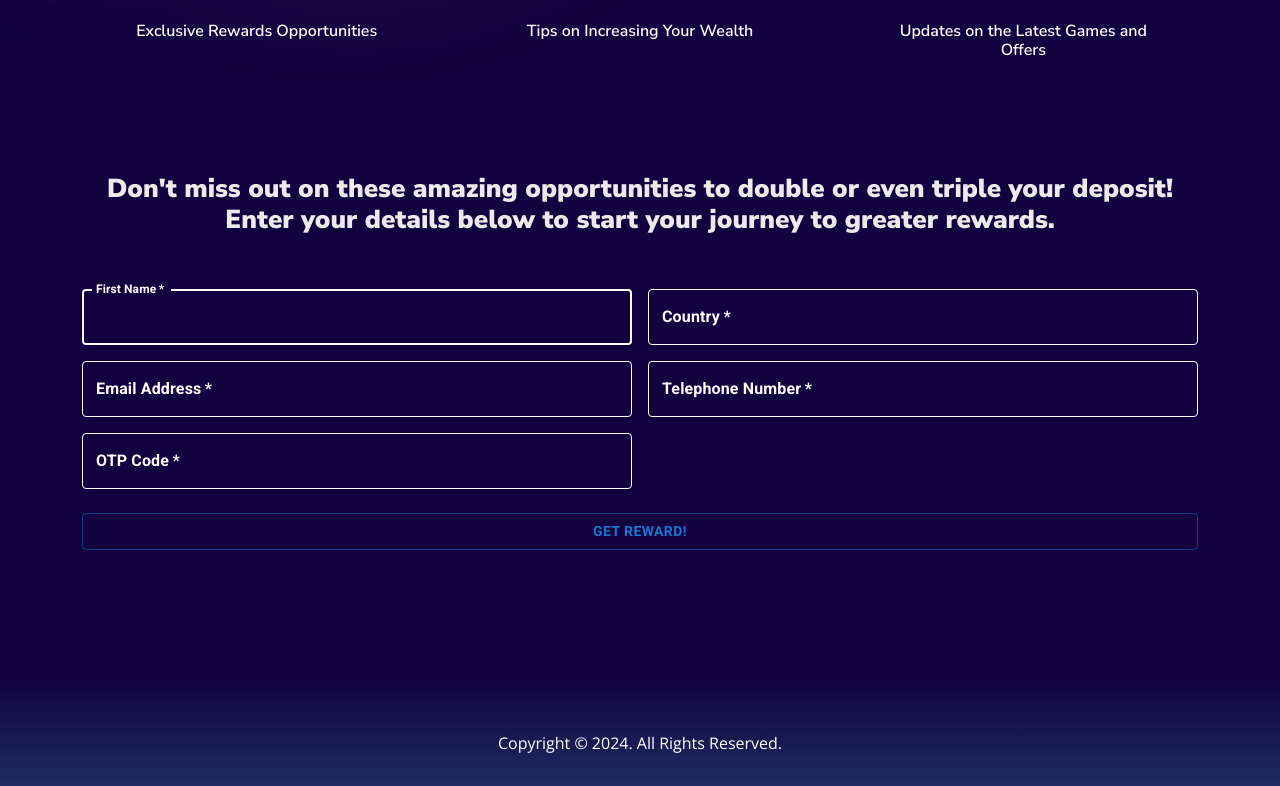
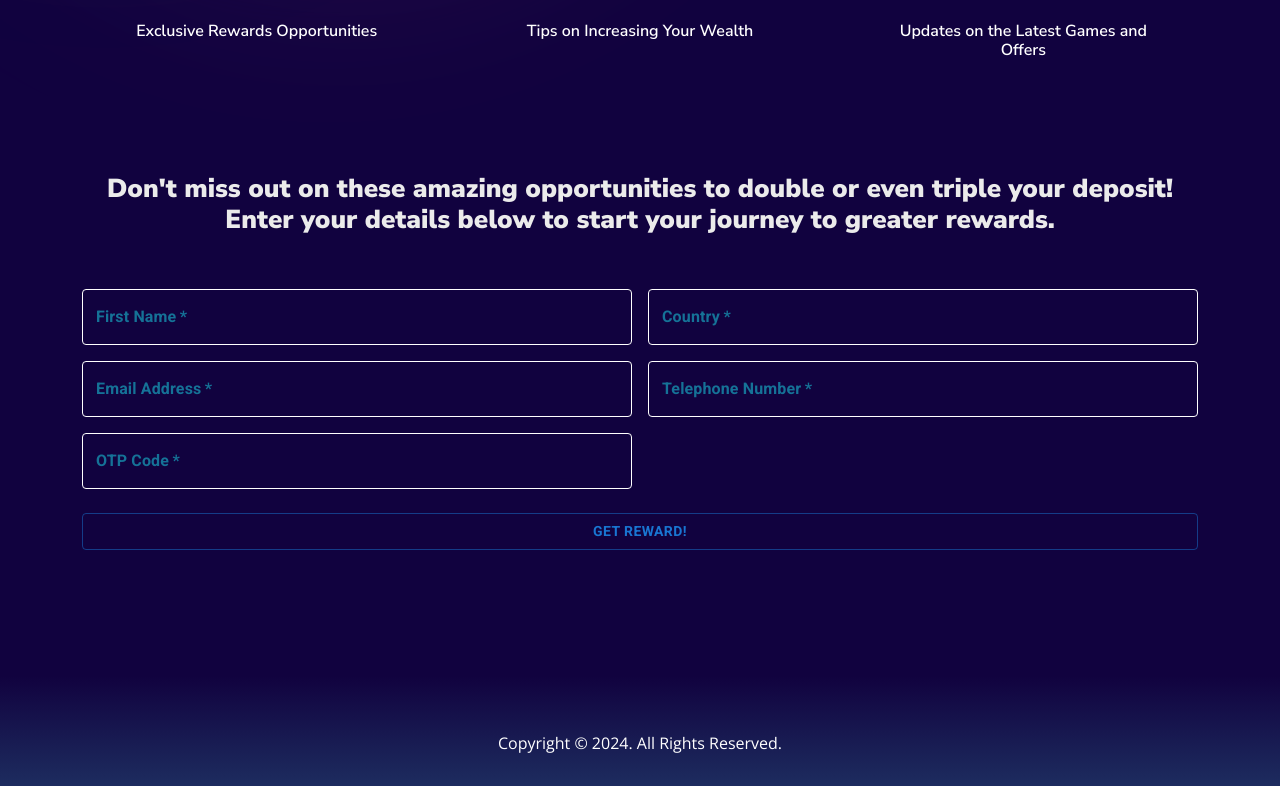
Before and after one commit to Karmabs01/SurveyLanding, a React (Vite) app: page /#/ in a window 1280 px wide. Shown: the part 989-1775 px from the top of the page. Built offline with nearby package versions, Linux system fonts and the light colour scheme.

Commit message:
form autofill fix

```diff
--- a/src/components/dataBrands/Data.jsx
+++ b/src/components/dataBrands/Data.jsx
@@ -106,7 +106,7 @@ function ChildComponent() {
             triple your deposit! Enter your details below to start your
             journey to greater rewards.
           </h4>
-          <Box component="form" noValidate sx={{ mt: 3 }}>
+          <Box component="form" sx={{ mt: 3 }}>
             <Grid container spacing={2}>
               <Grid item xs={12} sm={6}>
                 <TextField
@@ -116,7 +116,6 @@ function ChildComponent() {
                   fullWidth
                   id="firstName"
                   label="First Name"
-                  autoFocus
                 />
               </Grid>
               <Grid item xs={12} sm={6}>
--- a/src/css/form.css
+++ b/src/css/form.css
@@ -2,8 +2,20 @@
  border-color: white !important;
 }
 
+input:-webkit-autofill,
+input:-webkit-autofill:hover,
+input:-webkit-autofill:focus,
+input:-webkit-autofill:active{
+   -webkit-box-shadow: 0 0 0 30px #11023f inset !important;
+   -webkit-text-fill-color: #ffffff !important;
+}
+
 .form .MuiFormLabel-root {
-  color: white !important;
+  color: rgb(21, 114, 151) !important;
+}
+
+.form .MuiInputBase-root {
+  color: white;
 }
 
 .form h4 {
```
